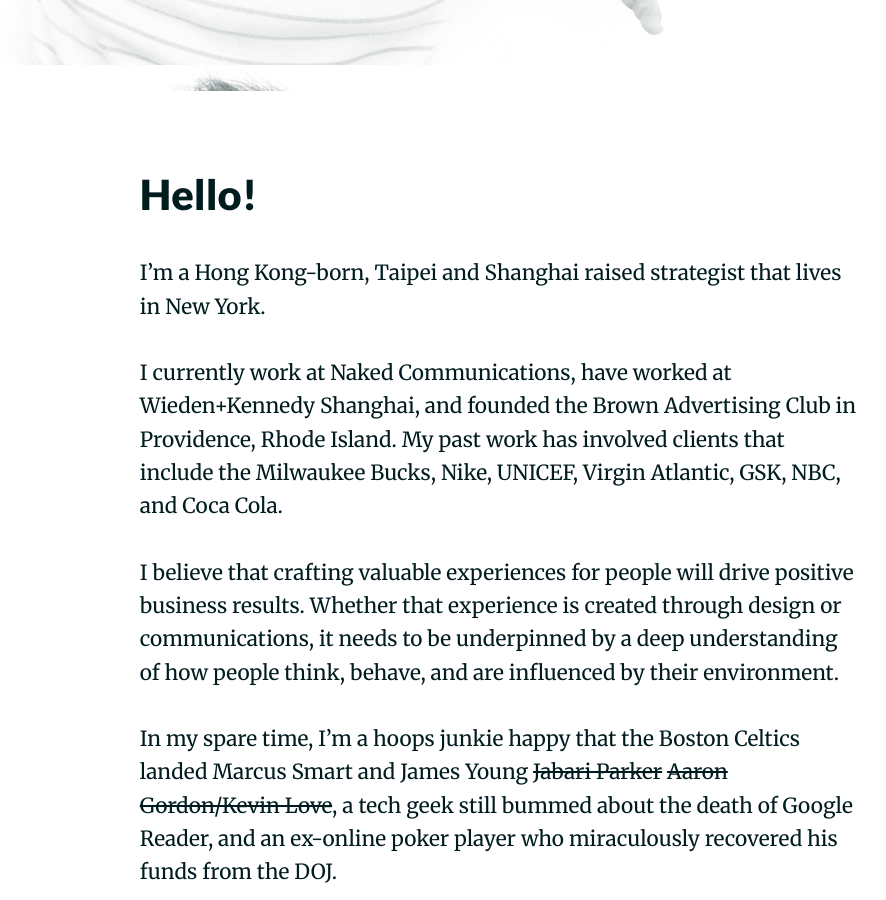
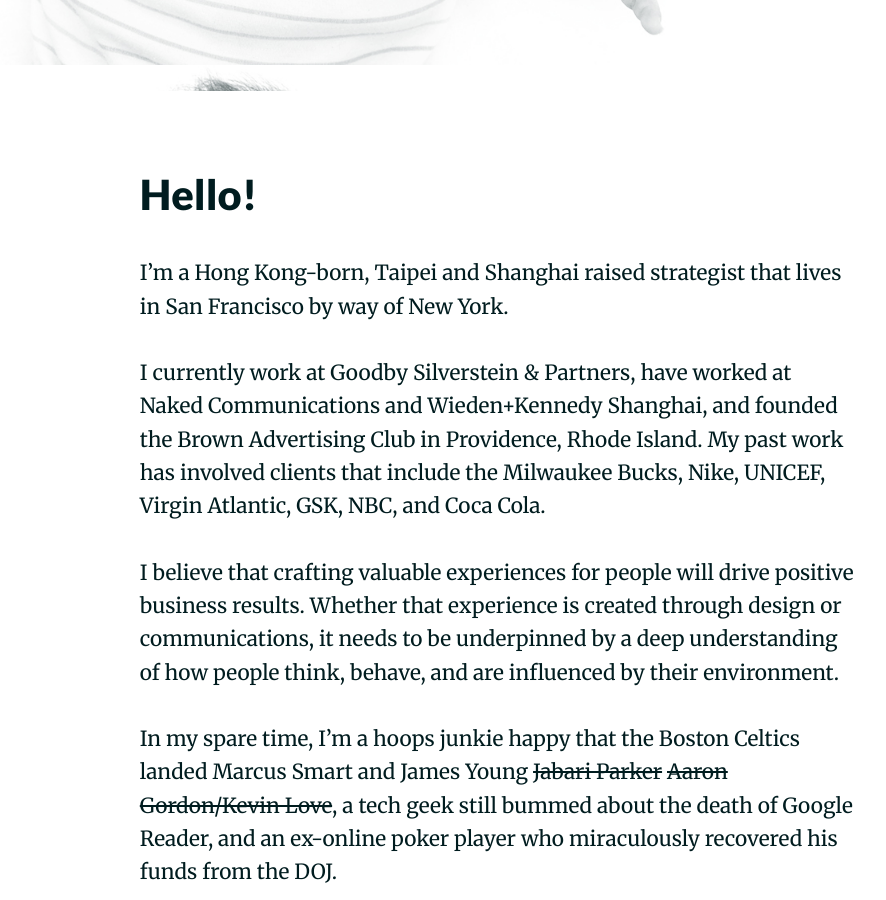
Before and after one commit to hbharding/etienne, a Jekyll site: the page built from index.html, in a window 1280 px wide and 900 px high, scrolled down 809 px. Shown: the whole window, without its empty margins (141-1027 px from the left). Built offline with Jekyll 4.4.1, drawn with Linux system fonts in a browser that asks for light colours; nearby versions of some CDN libraries; Markdown is read by kramdown in place of the engine named in the settings.

Commit message:
Update index.html

```diff
--- a/index.html
+++ b/index.html
@@ -5,9 +5,9 @@
 
 
 <h2>Hello!</h2>
-<p>I’m a Hong Kong-born, Taipei and Shanghai raised strategist that lives in New York.</p>
+<p>I’m a Hong Kong-born, Taipei and Shanghai raised strategist that lives in San Francisco by way of New York.</p>
 
-<p>I currently work at Naked Communications, have worked at Wieden+Kennedy Shanghai, and founded the Brown Advertising Club in Providence, Rhode Island.  My past work has involved clients that include the Milwaukee Bucks, Nike, UNICEF, Virgin Atlantic, GSK, NBC, and Coca Cola.</p>
+<p>I currently work at Goodby Silverstein & Partners, have worked at Naked Communications and Wieden+Kennedy Shanghai, and founded the Brown Advertising Club in Providence, Rhode Island.  My past work has involved clients that include the Milwaukee Bucks, Nike, UNICEF, Virgin Atlantic, GSK, NBC, and Coca Cola.</p>
 
 <p>I believe that crafting valuable experiences for people will drive positive business results. Whether that experience is created through design or communications, it needs to be underpinned by a deep understanding of how people think, behave, and are influenced by their environment.</p>
 
```
